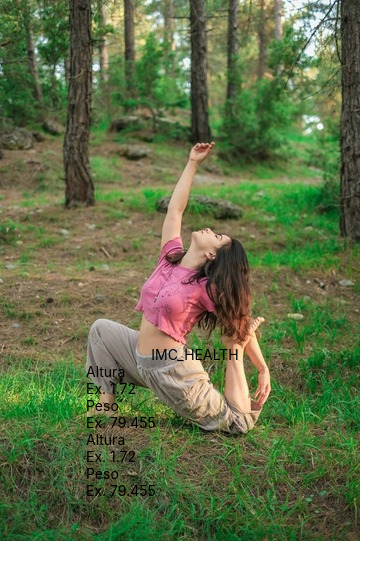
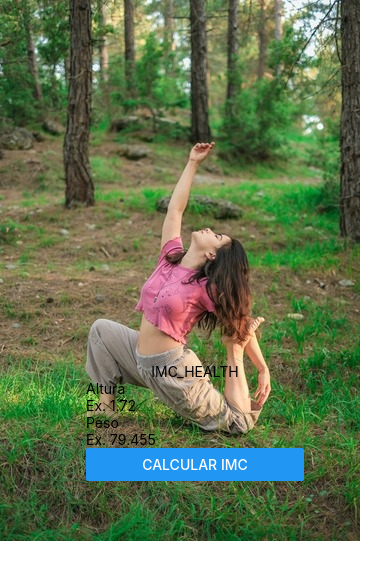
Before and after one commit to willianmgbrdotnet/2ndApp, a React Native app: screen / in a window 390 px wide. Shown: the top 580 px of the page. Built offline with nearby package versions, Linux system fonts and the light colour scheme.

Commit message:
Button e uso de props

```diff
--- a/App.js
+++ b/App.js
@@ -13,7 +13,6 @@ export default function App() {
     <View style={styles.container}>
       <Title/>
       <Main/>
-      <Form/>
     </View>
     </ImageBackground>
   );
--- a/src/components/Form/index.js
+++ b/src/components/Form/index.js
@@ -1,6 +1,6 @@
 //
 import React from "react"
-import { View, Text, TextInput } from "react-native"
+import { View, Text, TextInput, Button } from "react-native"
 
 export default function Form(){
     return(
@@ -18,7 +18,9 @@ export default function Form(){
                 placeholder="Ex. 79.455"
                 keyboardType="numeric"
                 />
+                <Button title="Calcular IMC"/>
             </View>
+            {/*<ResultadoIMC/>*/}
         </View>
     );
 }
```
Also changed, not shown: src/components/Form/ResultadoIMC/index.js (added, +15 -0 lines), 1 other file (tests, documents, lock files or other folders).
